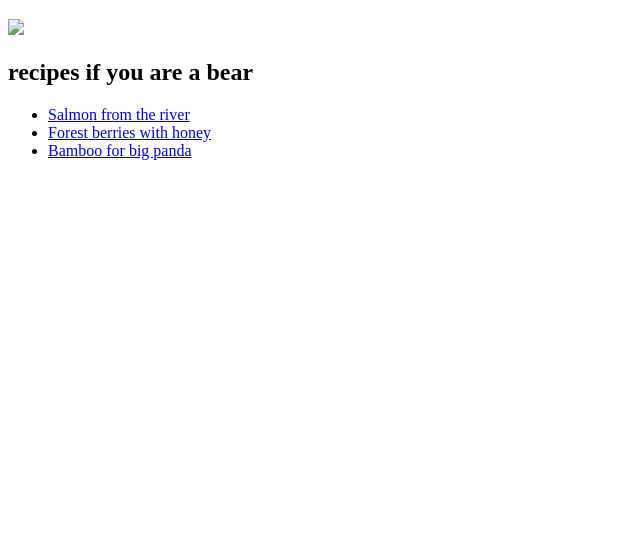
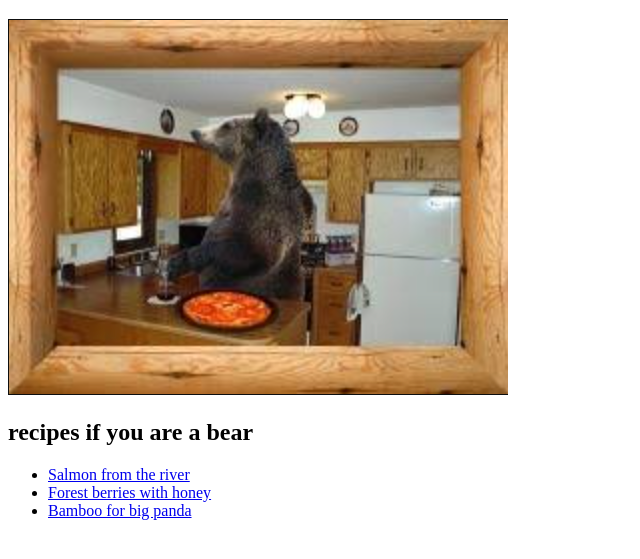
Before and after one commit to pandamoneyum/odin-recipes, a plain HTML site: page index.html in a window 1280 px wide. Shown: the part 61-620 px from the top of the page, without its empty margins (0-640 px from the left). Drawn offline with Linux system fonts and the light colour scheme; the site is published under a folder, as on GitHub Pages, so addresses that start at the root find nothing.

Commit message:
fixed image directory

```diff
--- a/index.html
+++ b/index.html
@@ -7,7 +7,7 @@
 </head>
 <body>
     <h1>Bear Recipes</h1>
-    <img src="/img/bearcook.png">
+    <img src="img/bearcook.png">
     <h2>recipes if you are a bear</h2>
     <ul>
     <li><a href="recipes/salmon.html">Salmon from the river</a></li>
```
